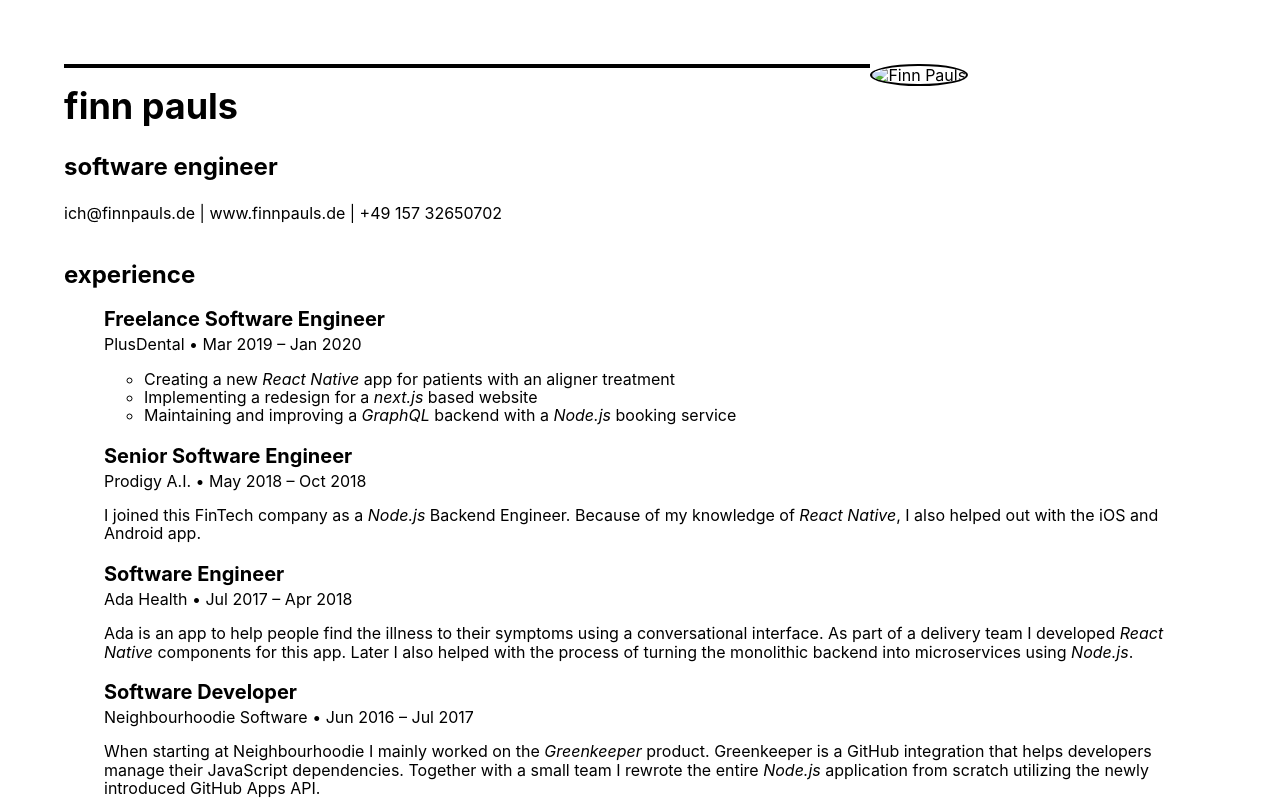
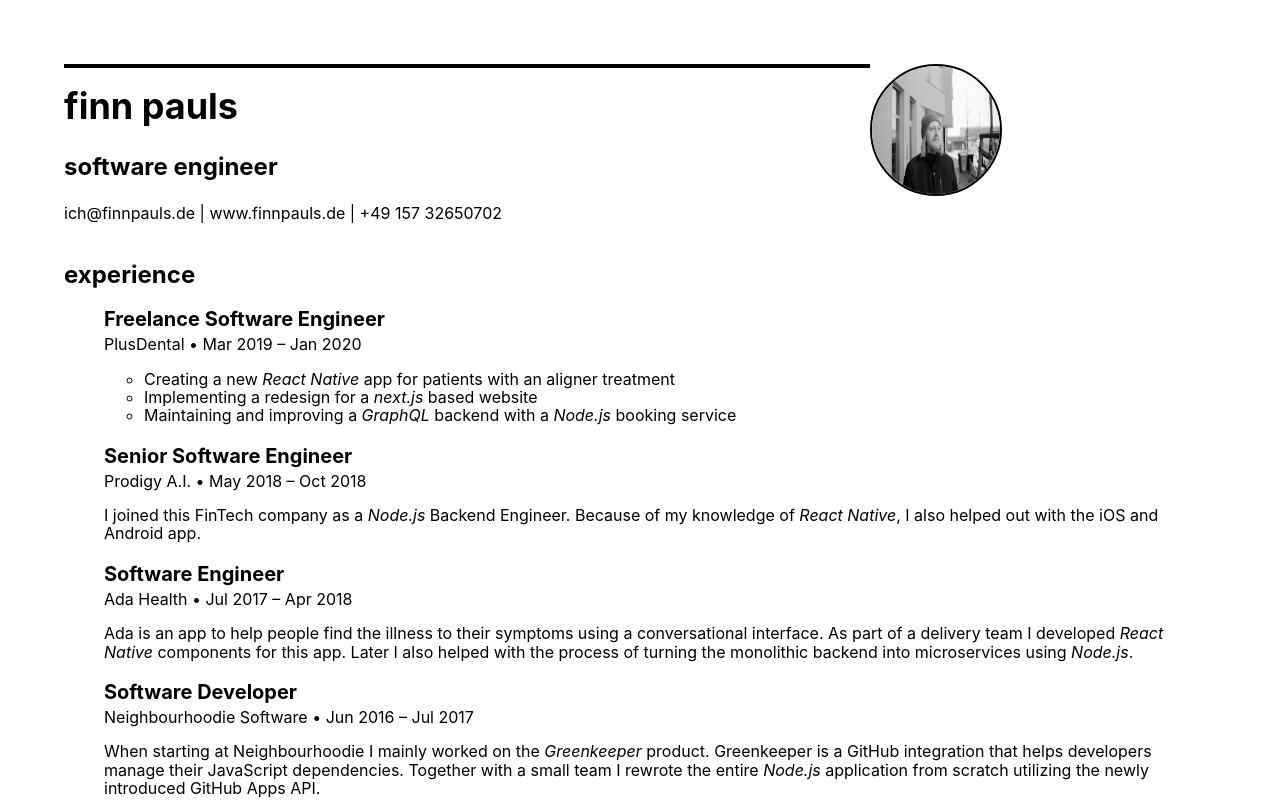
Before and after one commit to finnp/finnp.github.io, a plain HTML site: page cv.html in a window 1280 px wide. Shown: the top 801 px of the page. Drawn offline with Linux system fonts and the light colour scheme.

Commit message:
fix cv photo

```diff
--- a/cv.html
+++ b/cv.html
@@ -17,7 +17,7 @@
 		<h3 class="f5 normal lh-copy">ich@finnpauls.de | www.finnpauls.de | +49 157 32650702</em>
 		</div>
 		<div class="fr w-30">
-		<img class="br-100 ba w4 h4 bw1" src="finn.jpeg" alt="Finn Pauls" />
+		<img class="br-100 ba w4 h4 bw1" src="finn.jpg" alt="Finn Pauls" />
 		</div>
 	 </header>
     <h2 class="f3">experience</h2>
```
